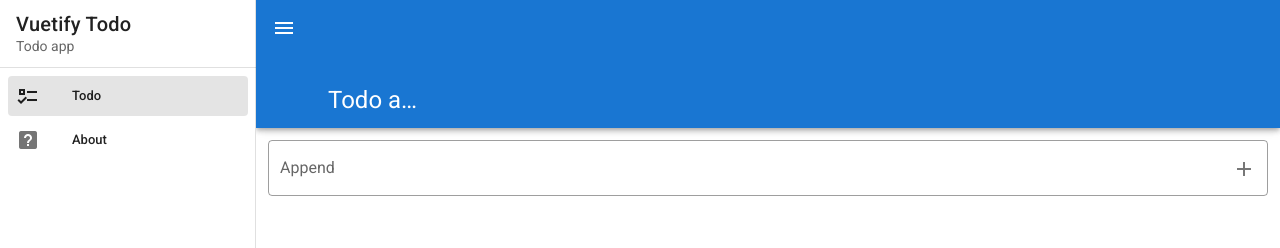
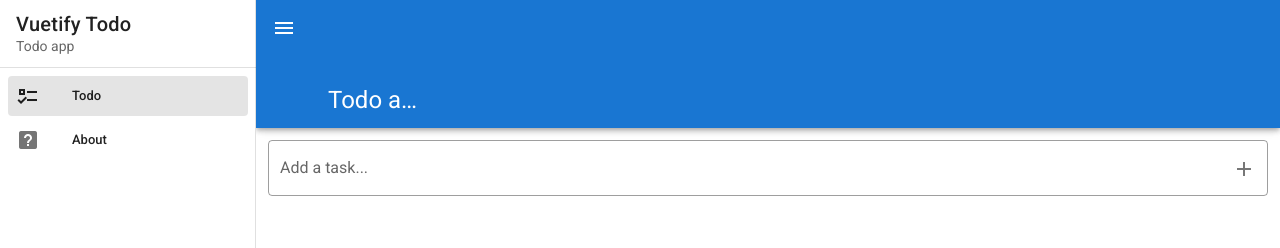
Before and after one commit to bruno127/to-do-app, a Vue app: page /#/ in a window 1280 px wide. Shown: the top 248 px of the page. Built offline with nearby package versions, Linux system fonts and the light colour scheme.

Commit message:
fixed a typo

```diff
--- a/src/views/Todo.vue
+++ b/src/views/Todo.vue
@@ -7,7 +7,7 @@
    @keyup.enter="addTask"
    class="pa-3"
    outlined
-   label="Append"
+   label="Add a task..."
    append-icon="mdi-plus"
    hide-details
    clearable
```
